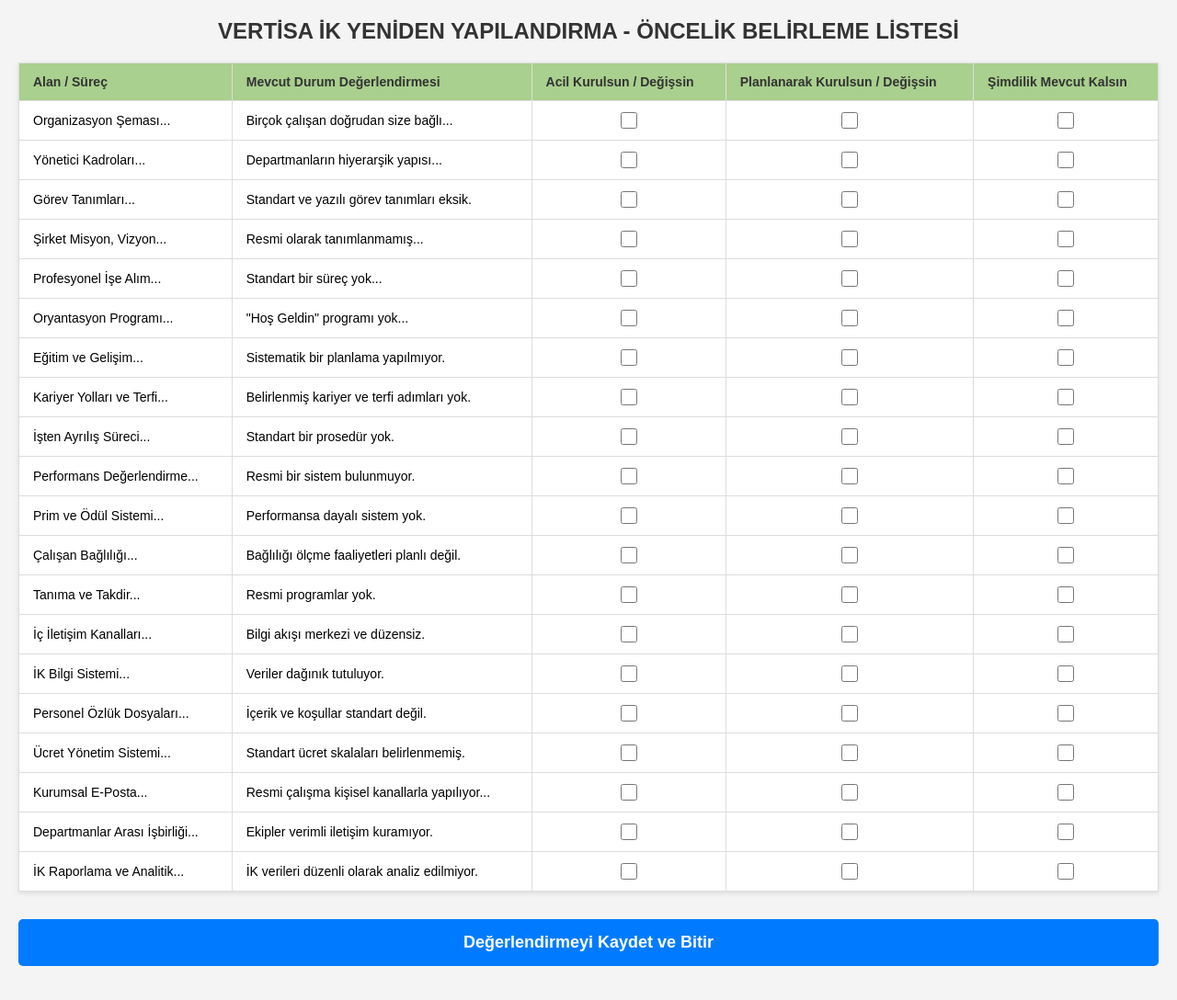
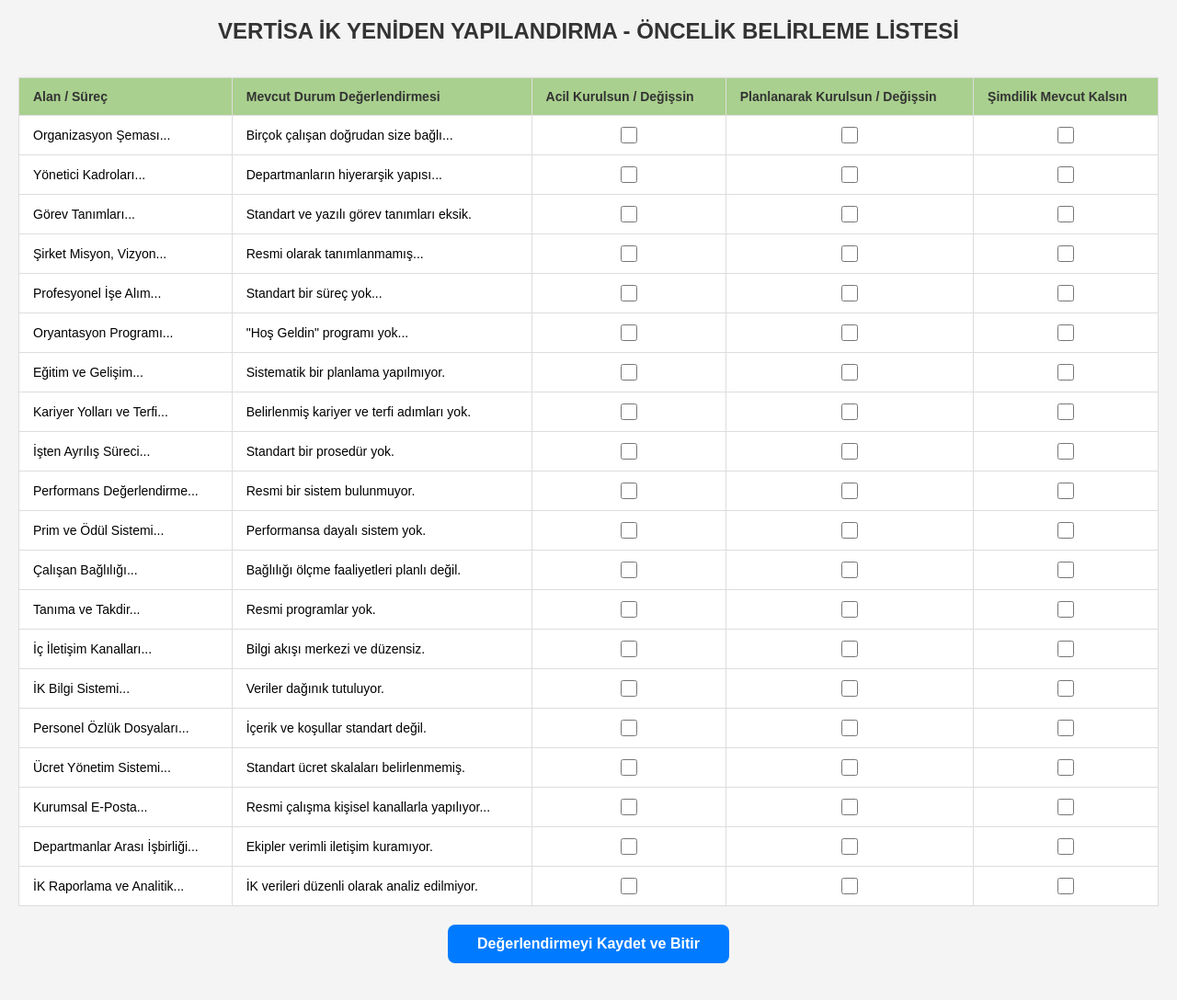
Before and after one commit to Sansverr/vertisaik, a website: page index.html in a window 1280 px wide. Shown: the whole page at 92% size. Drawn offline with Linux system fonts and the light colour scheme.

Commit message:
Update style.css

```diff
--- a/style.css
+++ b/style.css
@@ -8,8 +8,12 @@
     color: #333;
     font-size: 24px;
 }
+.table-container {
+    overflow-x: auto;
+}
 table {
     width: 100%;
+    min-width: 800px; /* Mobil kaydırmada tablonun sıkışmasını engeller */
     border-collapse: collapse;
     margin-top: 20px;
     box-shadow: 0 2px 5px rgba(0,0,0,0.1);
@@ -40,28 +44,32 @@
     height: 18px;
     cursor: pointer;
 }
+
+/* YENİ BUTON STİLLERİ */
+.button-container {
+    text-align: center;
+    padding: 20px 0;
+}
 #saveButton {
-    display: block;
-    width: 100%;
-    padding: 15px;
-    font-size: 18px;
+    padding: 12px 32px;
+    font-size: 16px;
     font-weight: bold;
     color: white;
     background-color: #007BFF;
     border: none;
-    border-radius: 5px;
+    border-radius: 8px;
     cursor: pointer;
-    margin-top: 30px;
-    margin-bottom: 20px;
+    transition: background-color 0.2s, transform 0.2s;
 }
 #saveButton:hover {
     background-color: #0056b3;
 }
-
-/* --- YATAY KAYDIRMALI MOBİL UYUMLULUK --- */
-@media screen and (max-width: 768px) {
-    .table-container {
-        overflow-x: auto; /* Yatayda taşan içeriğe kaydırma çubuğu ekle */
-        -webkit-overflow-scrolling: touch; /* iOS'ta daha akıcı kaydırma için */
-    }
+#saveButton:active {
+    transform: scale(0.98);
 }
+#saveButton:disabled {
+    background-color: #28a745;
+    color: white;
+    cursor: not-allowed;
+    opacity: 0.8;
+}
```
